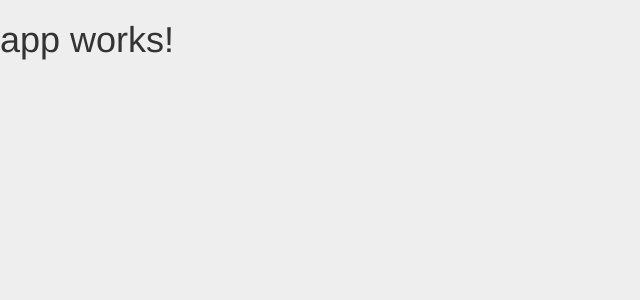
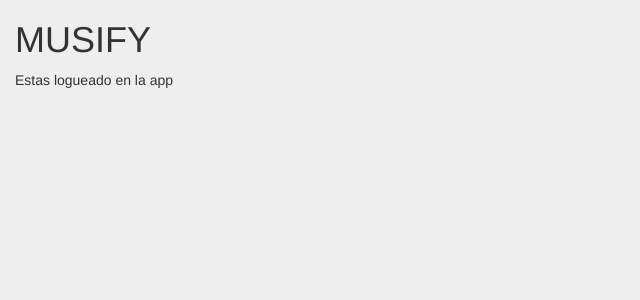
Before and after one commit to davidgpgr94/learning-mean-stack, an Angular app in the folder client/: page / in a window 1280 px wide. Shown: the top 300 px of the page, without its empty margins (0-640 px from the left). Built offline with nearby package versions, Linux system fonts and the light colour scheme.

Commit message:
First setup to the main component that will have the login

```diff
--- a/client/src/app/app.component.html
+++ b/client/src/app/app.component.html
@@ -1,3 +1,20 @@
-<h1>
-  {{title}}
-</h1>
+<div class="navigation col-lg-1" *ngIf="identity">
+  <h1>
+    {{title}}
+  </h1>
+</div>
+
+<div class="clearfix"></div>
+
+<div class="central col-lg-11" *ngIf="identity">
+    <p>Estas logueado en la app</p>
+</div>
+
+<div class="col-lg-12" *ngIf="!identity">
+  <div class="col-lg-6">
+    <h1>Identifícate</h1>
+  </div>
+  <div class="col-lg-6">
+    <h1>Regístrate</h1>
+  </div>
+</div>
--- a/client/src/app/app.component.ts
+++ b/client/src/app/app.component.ts
@@ -1,10 +1,19 @@
 import { Component } from '@angular/core';
+import { User } from './models/user';
 
 @Component({
   selector: 'app-root',
-  templateUrl: './app.component.html',
-  styleUrls: ['./app.component.css']
+  templateUrl: './app.component.html'
 })
 export class AppComponent {
-  title = 'app works!';
+  public title = 'MUSIFY';
+  public user: User;
+  public identity = true;
+  public token;
+
+  constructor() {
+
+    this.user = new User('', '', '', '', '', 'ROLE_USER', '');
+  }
+
 }
```
